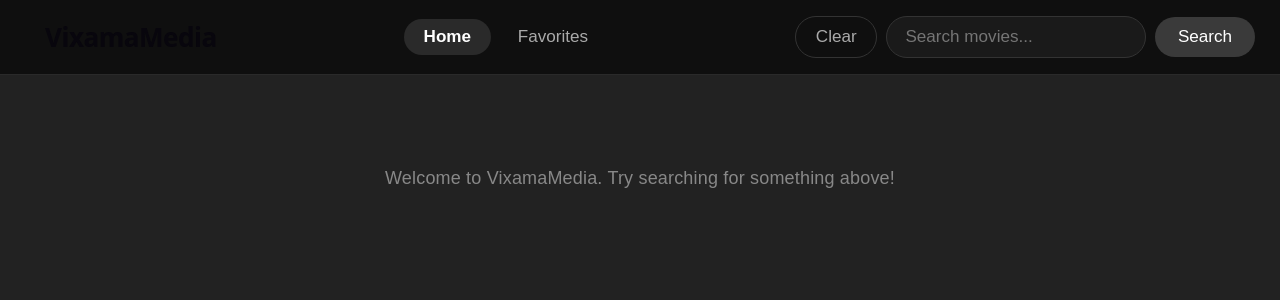
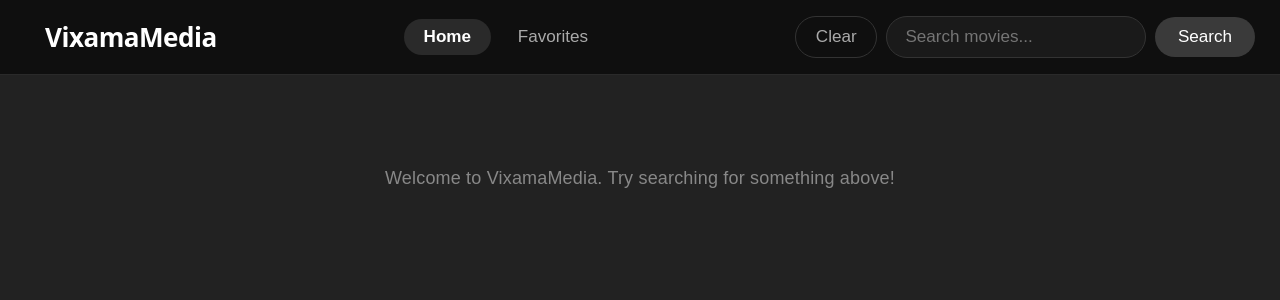
Before and after one commit to christophervixama/Movie-Search-Website---FlyRank-AI, a React (Vite) app: page / in a window 1280 px wide. Shown: the top 300 px of the page. Built offline with nearby package versions, Linux system fonts and the light colour scheme.

Commit message:
Update Header.tsx

```diff
--- a/src/components/Header.tsx
+++ b/src/components/Header.tsx
@@ -53,6 +53,7 @@
     letterSpacing: '-0.02em',
     whiteSpace: 'nowrap',
     cursor: 'pointer',
+    color: '#ffffff',          // ← force white, independent of theme
     }}
     onClick={onLogoClick}
   >
```
Lines whose indentation alone changed are shown as unchanged.
